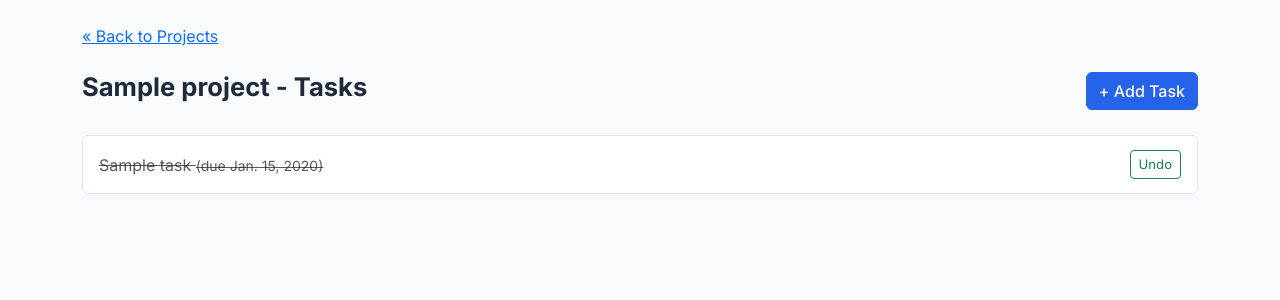
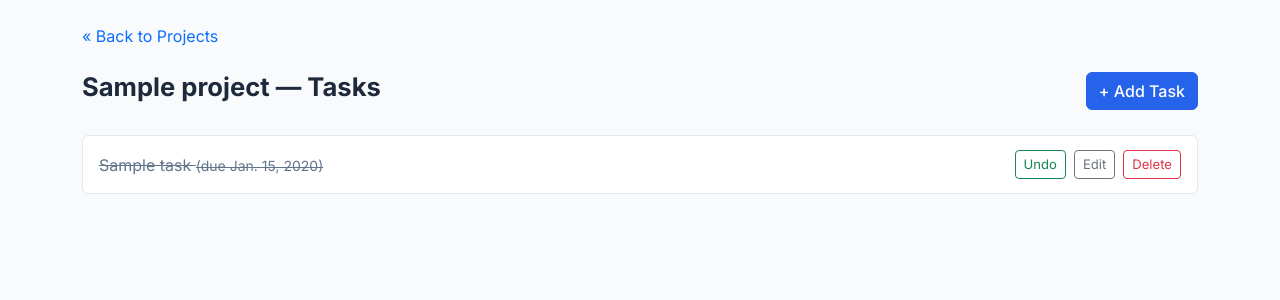
Before and after one commit to aman-35/freelance-client-manager, a Django app: page /project/1/tasks/ in a window 1280 px wide. Shown: the part 69-369 px from the top of the page. Run offline with Django 5.2, Linux system fonts and the light colour scheme; a user stored in the database is signed in; tables that the repository leaves empty hold one stand-in row (values such as "Sample post").

Commit message:
Final polish: edit/delete features, landing page, professional UI

```diff
--- a/clients/templates/clients/project_form.html
+++ b/clients/templates/clients/project_form.html
@@ -1,6 +1,6 @@
 {% extends 'clients/base.html' %}
 {% block content %}
-<h2 class="mb-4">Add Project for {{ client.name }}</h2>
+<h2 class="mb-4">{% if project %}Edit Project{% else %}Add Project for {{ client.name }}{% endif %}</h2>
 <form method="post">
     {% csrf_token %}
     {% for field in form %}
--- a/clients/templates/clients/task_form.html
+++ b/clients/templates/clients/task_form.html
@@ -1,6 +1,6 @@
 {% extends 'clients/base.html' %}
 {% block content %}
-<h2 class="mb-4">Add Task for {{ project.title }}</h2>
+<h2 class="mb-4">{% if task %}Edit Task{% else %}Add Task for {{ project.title }}{% endif %}</h2>
 <form method="post">
     {% csrf_token %}
     {% for field in form %}
--- a/clients/templates/clients/task_list.html
+++ b/clients/templates/clients/task_list.html
@@ -1,22 +1,27 @@
 {% extends 'clients/base.html' %}
 {% block content %}
-<a href="{% url 'project_list' project.client.id %}">&laquo; Back to Projects</a>
+<a href="{% url 'project_list' project.client.id %}" class="text-decoration-none">&laquo; Back to Projects</a>
 <div class="d-flex justify-content-between align-items-center my-4">
-  <h2>{{ project.title }} - Tasks</h2>
+  <h2>{{ project.title }} — Tasks</h2>
   <a href="{% url 'task_create' project.id %}" class="btn btn-primary">+ Add Task</a>
 </div>
-<ul class="list-group">
+<div class="list-group">
   {% for task in tasks %}
-    <li class="list-group-item d-flex justify-content-between align-items-center">
-      <span class="{% if task.completed %}text-decoration-line-through text-muted{% endif %}">
-        {{ task.title }} {% if task.due_date %}<small>(due {{ task.due_date }})</small>{% endif %}
+    <div class="list-group-item d-flex justify-content-between align-items-center flex-wrap">
+      <span class="{% if task.completed %}text-decoration-line-through text-muted-custom{% endif %}">
+        {{ task.title }}
+        {% if task.due_date %}<small class="text-muted-custom">(due {{ task.due_date }})</small>{% endif %}
       </span>
-      <a href="{% url 'task_toggle' task.id %}" class="btn btn-sm btn-outline-success">
-        {% if task.completed %}Undo{% else %}Complete{% endif %}
-      </a>
-    </li>
+      <div class="d-flex gap-2">
+        <a href="{% url 'task_toggle' task.id %}" class="btn btn-sm btn-outline-success">
+          {% if task.completed %}Undo{% else %}Complete{% endif %}
+        </a>
+        <a href="{% url 'task_update' task.id %}" class="btn btn-sm btn-outline-secondary">Edit</a>
+        <a href="{% url 'task_delete' task.id %}" class="btn btn-sm btn-outline-danger">Delete</a>
+      </div>
+    </div>
   {% empty %}
-    <p>No tasks yet.</p>
+    <p class="text-muted-custom">No tasks yet.</p>
   {% endfor %}
-</ul>
+</div>
 {% endblock %}
--- a/clients/urls.py
+++ b/clients/urls.py
@@ -16,4 +16,8 @@ urlpatterns = [
     path('signup/', views.signup, name='signup'),
     path('login/', LoginView.as_view(template_name='clients/login.html'), name='login'),
     path('logout/', views.logout_view, name='logout'),
+    path('project/<int:project_id>/edit/', views.project_update, name='project_update'),
+    path('project/<int:project_id>/delete/', views.project_delete, name='project_delete'),
+    path('task/<int:task_id>/edit/', views.task_update, name='task_update'),
+    path('task/<int:task_id>/delete/', views.task_delete, name='task_delete'),
 ]
--- a/clients/views.py
+++ b/clients/views.py
@@ -70,6 +70,28 @@ def project_create(request, client_id):
         form = ProjectForm()
     return render(request, 'clients/project_form.html', {'form': form, 'client': client})
 
+@login_required
+def project_update(request, project_id):
+    project = get_object_or_404(Project, id=project_id, client__owner=request.user)
+    if request.method == 'POST':
+        form = ProjectForm(request.POST, instance=project)
+        if form.is_valid():
+            form.save()
+            return redirect('project_list', client_id=project.client.id)
+    else:
+        form = ProjectForm(instance=project)
+    return render(request, 'clients/project_form.html', {'form': form, 'client': project.client, 'project': project})
+
+
+@login_required
+def project_delete(request, project_id):
+    project = get_object_or_404(Project, id=project_id, client__owner=request.user)
+    client_id = project.client.id
+    if request.method == 'POST':
+        project.delete()
+        return redirect('project_list', client_id=client_id)
+    return render(request, 'clients/project_confirm_delete.html', {'project': project})
+
 
 @login_required
 def task_list(request, project_id):
@@ -101,6 +123,28 @@ def task_toggle(request, task_id):
 
 
 @login_required
+def task_update(request, task_id):
+    task = get_object_or_404(Task, id=task_id, project__client__owner=request.user)
+    if request.method == 'POST':
+        form = TaskForm(request.POST, instance=task)
+        if form.is_valid():
+            form.save()
+            return redirect('task_list', project_id=task.project.id)
+    else:
+        form = TaskForm(instance=task)
+    return render(request, 'clients/task_form.html', {'form': form, 'project': task.project, 'task': task})
+
+
+@login_required
+def task_delete(request, task_id):
+    task = get_object_or_404(Task, id=task_id, project__client__owner=request.user)
+    project_id = task.project.id
+    if request.method == 'POST':
+        task.delete()
+        return redirect('task_list', project_id=project_id)
+    return render(request, 'clients/task_confirm_delete.html', {'task': task})
+
+@login_required
 def client_update(request, client_id):
     client = get_object_or_404(Client, id=client_id, owner=request.user)
     if request.method == 'POST':
```
Also changed, not shown: clients/templates/clients/project_confirm_delete.html (added, +12 -0 lines), clients/templates/clients/project_list.html (+8 -4 lines), clients/templates/clients/task_confirm_delete.html (added, +12 -0 lines), 1 other file.
